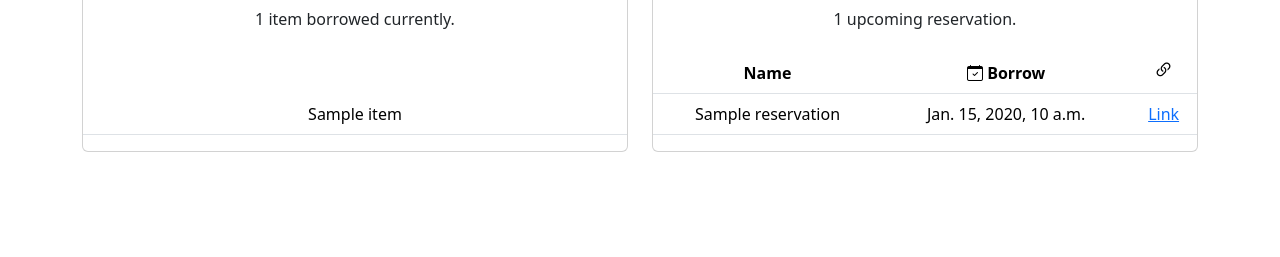
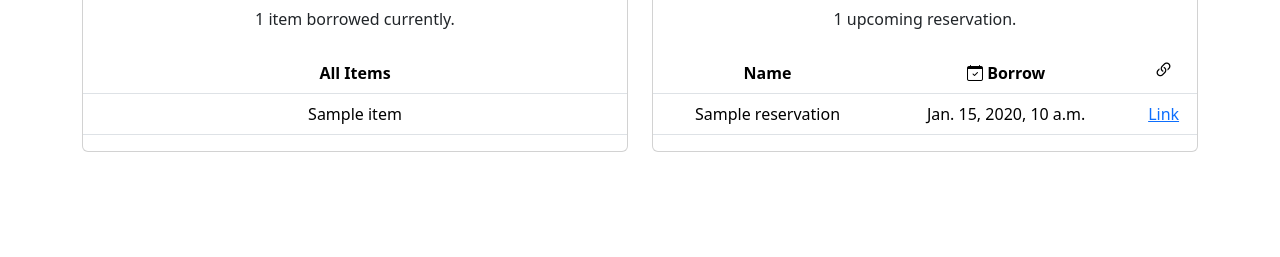
Before and after one commit to jaackies/phylactery_2, a Django app: template templates/library/dashboard_view.html in a window 1280 px wide. Shown: the part 239-496 px from the top of the page. Run offline with Django 4.2, Linux system fonts and the light colour scheme; the template is opened without the code that fills it: most values are stand-ins (such as "Sample title", 1, 10 or a date in 2020); some libraries are stand-ins or nearby versions.

Commit message:
Change layout of table

```diff
--- a/templates/library/dashboard_view.html
+++ b/templates/library/dashboard_view.html
@@ -152,6 +152,11 @@
 						</div>
 						{% if currently_borrowed %}
 							<table class="table table-hover">
+								<thead>
+									<tr>
+										<th scope="col">All Items</th>
+									</tr>
+								</thead>
 								<tbody>
 									{% for item in currently_borrowed %}
 									<tr>
```
